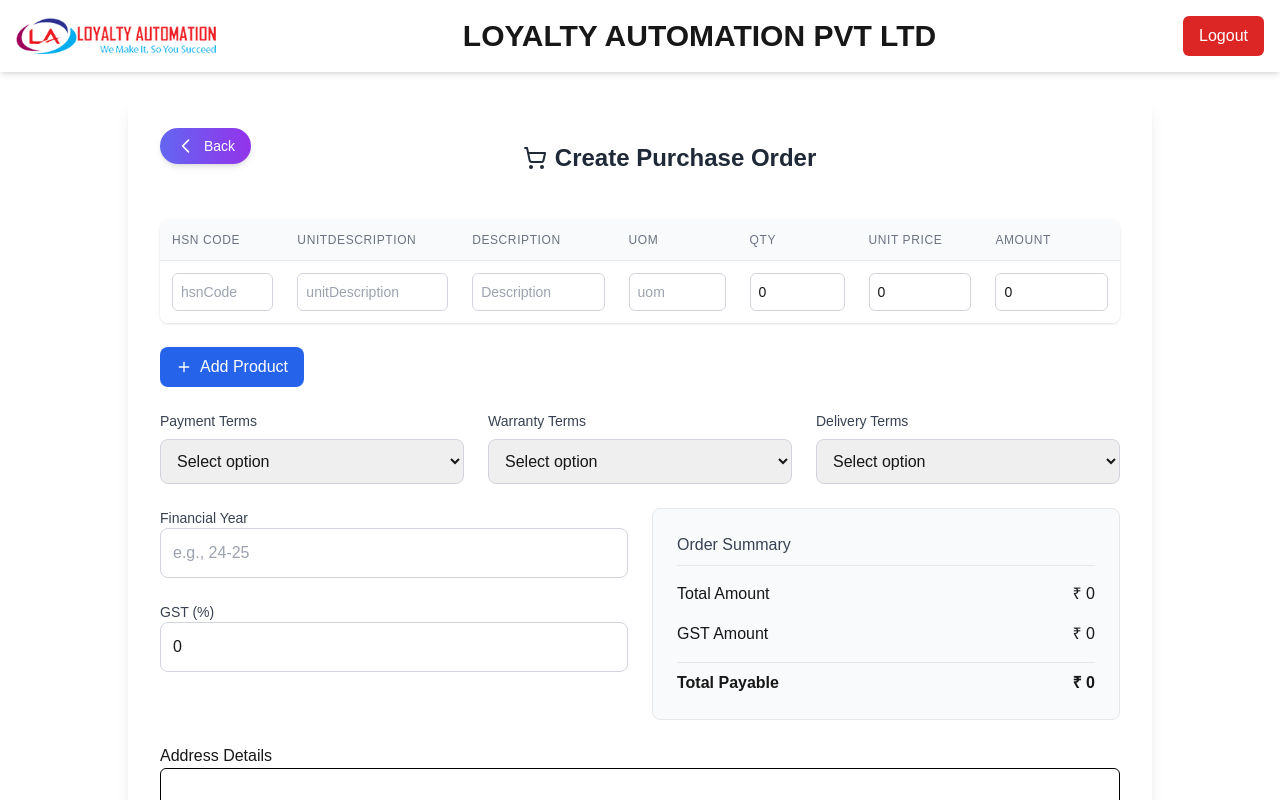
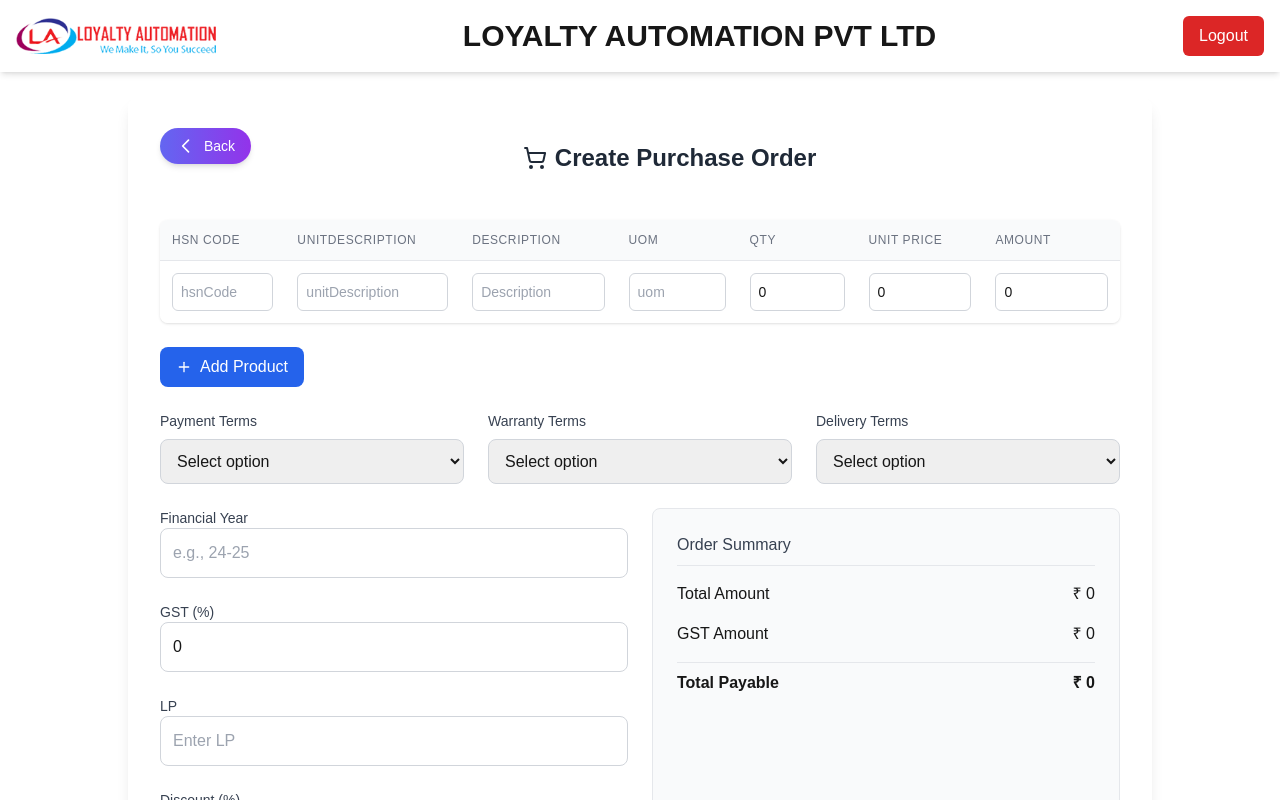
Before and after one commit to sathiswarri-22/Loyaldup, a Next.js app: page /SaleteamDasboard/PurchaseOrder in a window 1280 px wide. Built offline with nearby package versions, Linux system fonts and the light colour scheme.

Commit message:
final final frontend commitssss

```diff
--- a/src/app/SaleteamDasboard/Editview/page.js
+++ b/src/app/SaleteamDasboard/Editview/page.js
@@ -226,6 +226,8 @@
           { label: "Delivery Terms", name: "deliveryTerms" },
           { label: "Warranty Terms", name: "warrantyTerms" },
           { label: "Payment Terms", name: "paymentTerms" },
+          { label: "LP", name: "LP" },
+          { label: "discount", name: "discount" },
         ].map(({ label, name }) => (
           <div key={name} className="flex flex-col">
             <label className="text-lg font-medium text-gray-700 mb-2">{label}:</label>
--- a/src/app/SaleteamDasboard/GetEidQuotation/page.js
+++ b/src/app/SaleteamDasboard/GetEidQuotation/page.js
@@ -42,7 +42,7 @@
     };
 
     const handleBackClick = () => {
-      router.push("/admin/adminDasboard");
+      router.push("/SaleteamDasboard/Dasboard");
     };
 
     if (loading) return <div className="text-center text-xl text-gray-600">Loading...</div>;
--- a/src/app/SaleteamDasboard/PurchaseOrder/page.js
+++ b/src/app/SaleteamDasboard/PurchaseOrder/page.js
@@ -31,6 +31,8 @@
     financialYear: "",
     Address: "",
     SupplierName: "",
+    LP:"",
+    discount:"",
     RefQNo: "",
     QDate: "",
     GSTIN: "",
@@ -333,6 +335,30 @@
                 placeholder="Enter GST percentage"
               />
             </div>
+            <div>
+  <label className="block text-sm font-medium text-gray-700">LP</label>
+  <input
+    type="text"
+    name="LP"
+    value={formData.LP}
+    onChange={handleInputChange}
+    className="w-full p-3 border border-gray-300 rounded-lg"
+    placeholder="Enter LP"
+  />
+</div>
+
+<div>
+  <label className="block text-sm font-medium text-gray-700">Discount (%)</label>
+  <input
+    type="number"
+    name="discount"
+    value={formData.discount}
+    onChange={handleInputChange}
+    className="w-full p-3 border border-gray-300 rounded-lg"
+    placeholder="Enter Discount Percentage"
+  />
+</div>
+
           </div>
 
           <div className="bg-gray-50 p-6 rounded-lg border border-gray-200 space-y-4">
@@ -382,6 +408,7 @@
               className="w-full p-3 border border-black rounded-md"
             />
           </div>
+
           <div>
             <label>RefQNo</label>
             <input
```
